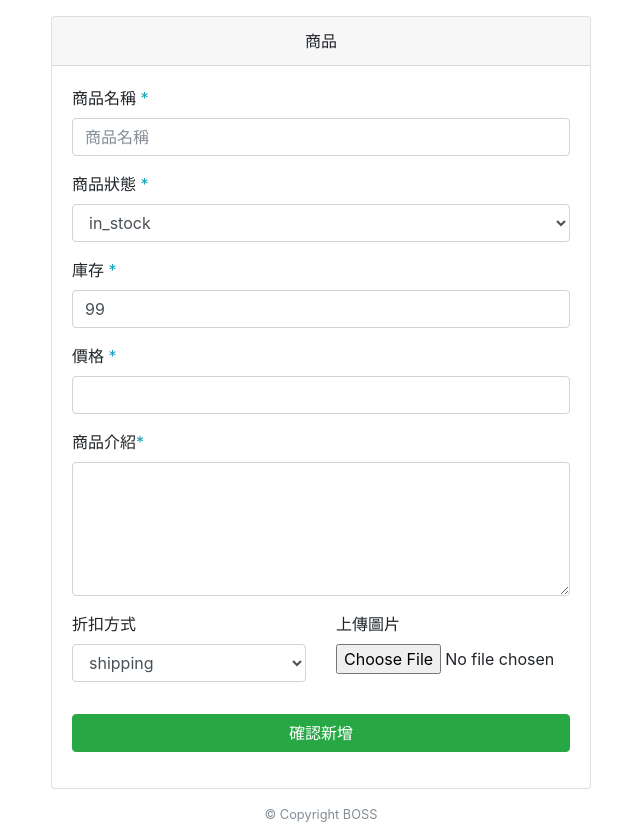
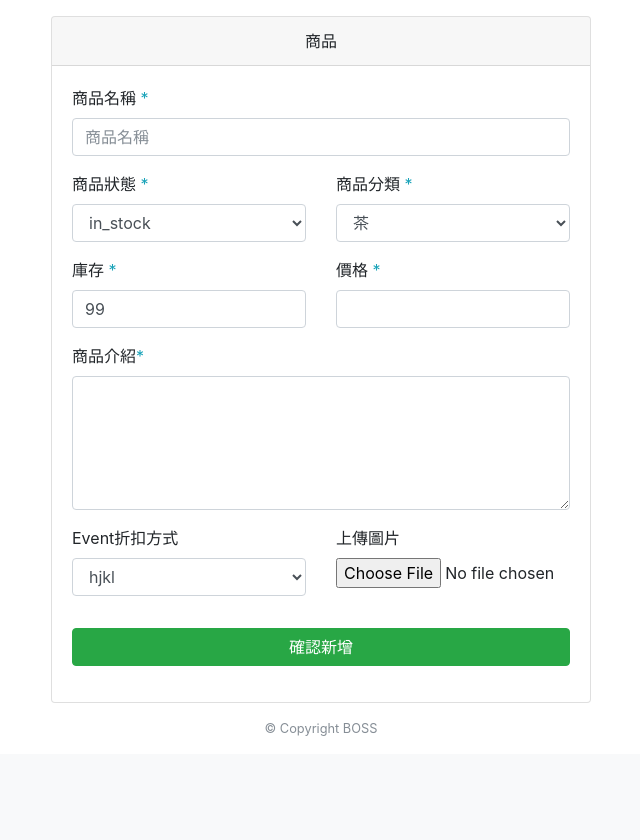
Before and after one commit to ngseke/boss, a PHP site: page /product_list_new.php in a window 1280 px wide. Shown: the part 58-898 px from the top of the page, without its empty margins (319-959 px from the left). After the commit the page ends 794 px from the top, so only its background shows below. Run offline with PHP 8.4, Linux system fonts and the light colour scheme; data comes from the database, SQL or seed files in the repository.

Commit message:
已可新增 but上傳圖片有問題

```diff
--- a/product_list_new.php
+++ b/product_list_new.php
@@ -33,44 +33,53 @@
                 <label for="">商品名稱 <span class="text-info">*</span></label>
                 <input type="text" name="Name" placeholder="商品名稱" maxlength="20" class="form-control" required>
               </div>
-              <div class="col-12 form-group">
+              <div class="col-12 col-lg-6 form-group">
                 <label for="">商品狀態 <span class="text-info">*</span></label>
                 <select class="form-control" name="State" required>
                   <option value="in_stock">in_stock</option>
                   <option value="out_of_stock">out_of_stock</option>
                 </select>
               </div>
-              <div class="col-12 form-group">
+              <div class="col-12 col-lg-6 form-group">
+                <label for="">商品分類 <span class="text-info">*</span></label>
+                <select class="form-control" name="Type" required>
+                  <option value="1">茶</option>
+                  <option value="2">酒</option>
+                </select>
+              </div>
+              <div class="col-12 col-lg-6 form-group">
                 <label for="">庫存 <span class="text-info">*</span></label>
                 <input type="number" value="99" name="Stock" placeholder="" maxlength="12" class="form-control" required>
               </div>
-              <div class="col-12 form-group">
+              <div class="col-12 col-lg-6 form-group">
                 <label for="">價格 <span class="text-info">*</span></label>
                 <input type="number" value="" name="Price" placeholder="" maxlength="30" class="form-control" required>
               </div>
+
               <div class="col-12 form-group">
                 <label for="">商品介紹<span class="text-info">*</span></label>
                 <textarea type="text" value="" name="Info" placeholder="" maxlength="100" class="form-control" rows="5" required></textarea>
               </div>
-              <div class="col-12 col-lg-6 form-group" >
-                <label for="">折扣方式</label>
-                <select class="form-control" name="DiscountType" id="DiscountType" required>
-                  <option value="shipping">shipping</option>
-                  <option value="seasoning">seasoning</option>
-                  <option value="event">event</option>
+              <div class="col-12 col-lg-6 form-group">
+                <label for="">Event折扣方式</label>
+                <select class="form-control " name="Event" required>
+                  <?php
+                    $sql = "SELECT * FROM discount WHERE Type = 'event'";
+                    $result = $conn->query($sql);
+                    if($result->num_rows > 0) {
+                      while($row = $result->fetch_assoc()){
+                        echo "<option value = " . $row["ID"] . ">" . $row["Info"] . "</option>";
+                      }
+                    }
+                  ?>
                 </select>
               </div>
+
               <div class="col-12 col-lg-6 form-group">
                 <label for="exampleFormControlFile1">上傳圖片</label>
-                <input type="file" class="form-control-file" name="File" required>
+                <input type="file" class="form-control-file" name="file">
               </div>
-              <div class="col-12 form-group d-none" id="EventTypeDiv">
-                <label for="">Event折扣方式</label>
-                <select class="form-control " name="EventType" required>
-                  <option value="BOGO">Buy 1 Get 1</option>
-                  <option value="discount_rate">discount_rate</option>
-                </select>
-              </div>
+
               <div class="col-12 form-group mt-3">
                 <button class="btn btn-success btn-block" type="submit" >確認新增</button>
               </div>
@@ -84,8 +93,8 @@
   <?php include('footer.php') ?>
 </body>
 <?php include('js.php') ?>
-
-<script type="text/javascript">
+</html>
+<!-- <script type="text/javascript">
   $(document).ready(function(){
     $("#DiscountType").change(function() {
       if($("#DiscountType option:selected").index() == 2){
@@ -99,6 +108,4 @@
     });
   });
 
-</script>
-
-</html>
+</script> -->
```
Also changed, not shown: product_list_new_add.php (+66 -0 lines).
